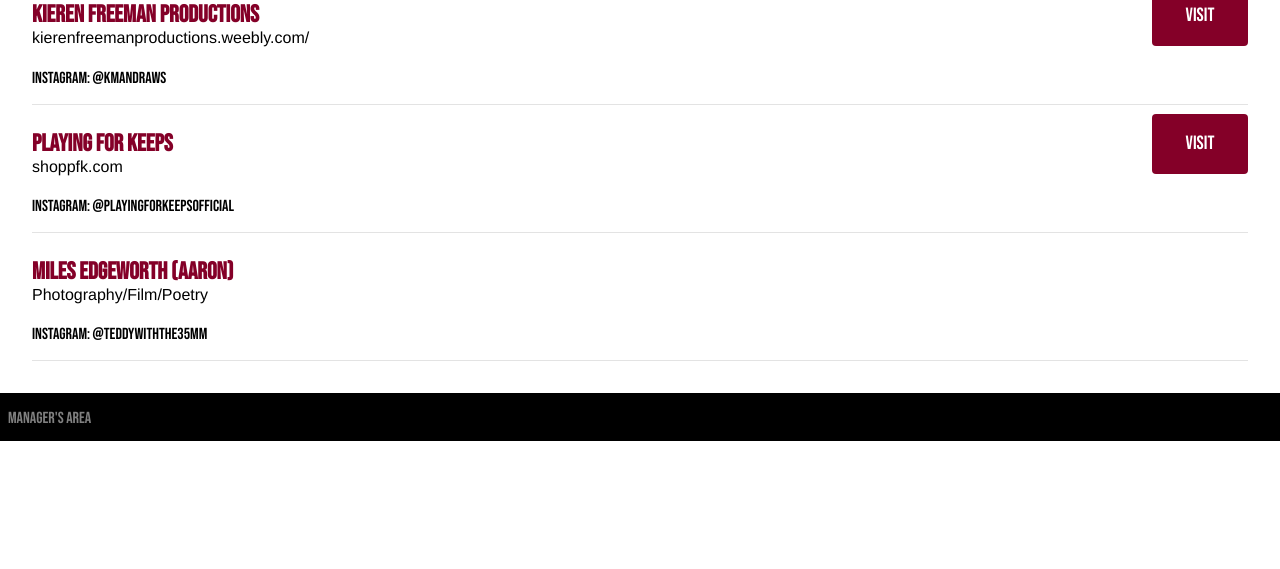
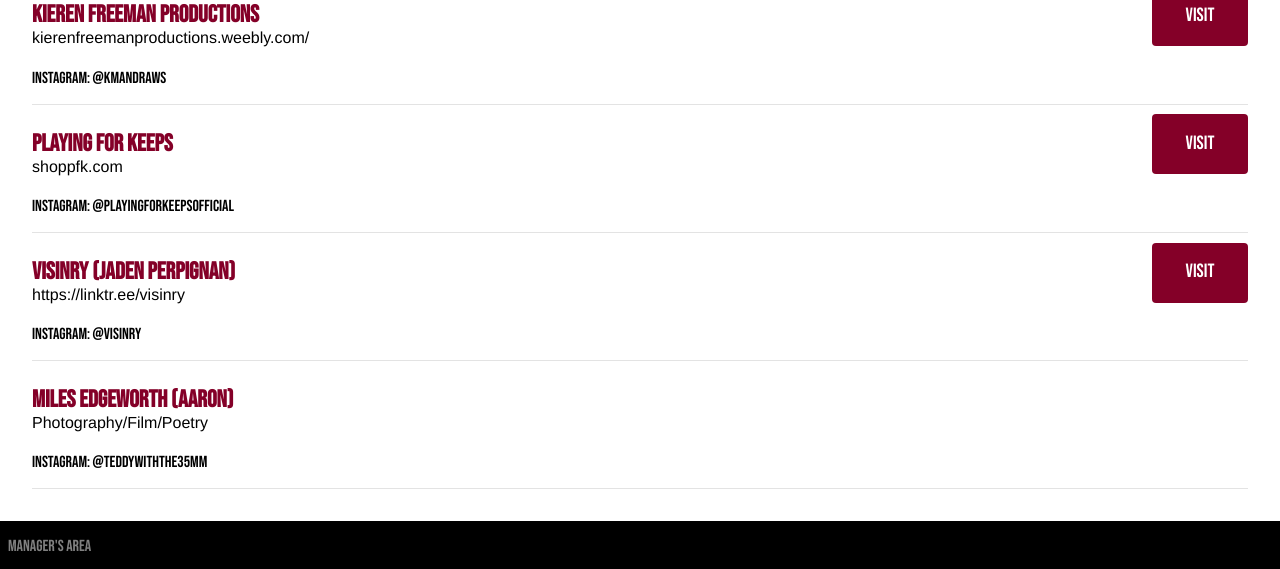
Before and after one commit to SchneiderGrand/MorehouseWebsiteV3, a PHP site: page /views/creativity_spotlight.php in a window 1280 px wide. Shown: the part 2039-2608 px from the top of the page. Before the commit the page ends 2480 px from the top, so only its background shows below. Run offline with PHP 8.4, Linux system fonts and the light colour scheme.

Commit message:
spotlight

```diff
--- a/views/creativity_spotlight.php
+++ b/views/creativity_spotlight.php
@@ -127,6 +127,20 @@
 
         <div class="student_business_container">
             <div class="student_business_info">
+                <h3>Visinry (Jaden Perpignan)</h3>
+                <h4>https://linktr.ee/visinry</h4>
+                <p> Instagram: @visinry</p>
+            </div>
+            <a href="https://bukasapparel.com" class="student_business_btn">Visit</a>
+        </div>
+
+
+
+
+
+
+        <div class="student_business_container">
+            <div class="student_business_info">
                 <h3>Miles Edgeworth (Aaron)</h3>
                 <h4>Photography/Film/Poetry</h4>
                 <p> Instagram: @teddywiththe35mm</p>
```
